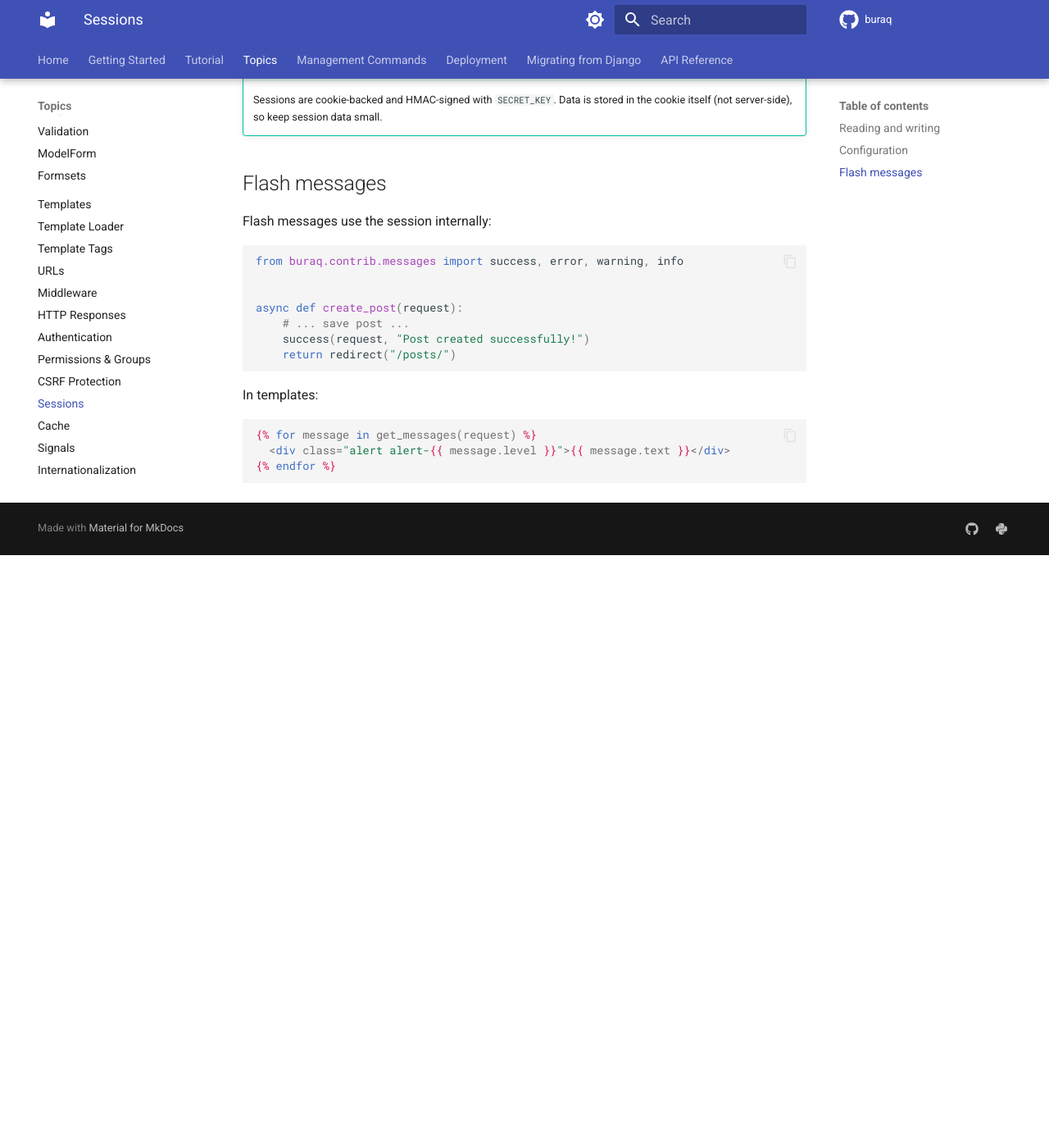
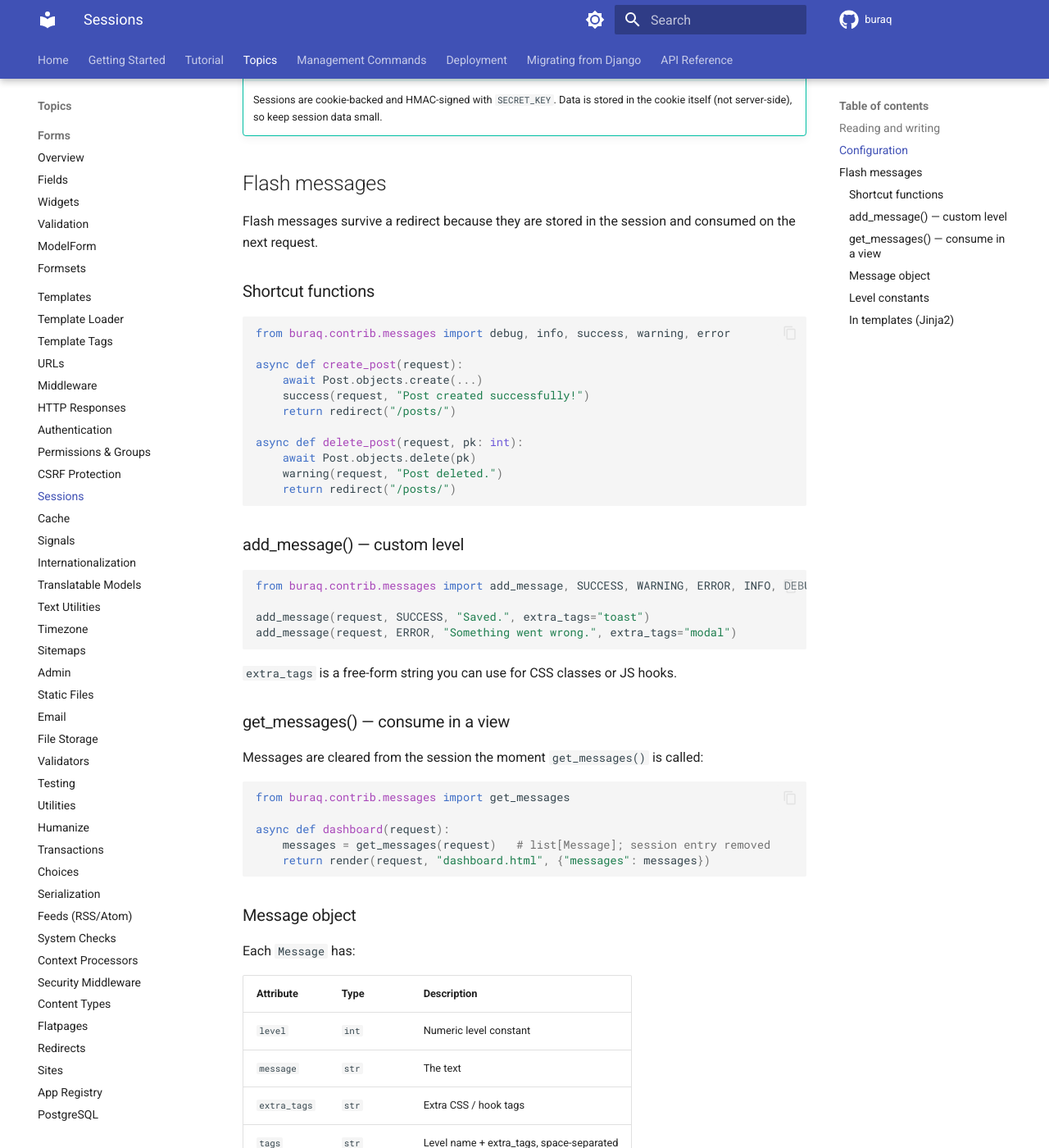
Before and after one commit to nezanuha/buraq, an MkDocs documentation site: the page built from docs/topics/sessions.md, in a window 1280 px wide and 1400 px high, scrolled down 812 px. Shown: the whole window at 82% size. Built offline with MkDocs 1.6.1 and Material for MkDocs 9.7.7, drawn with Linux system fonts in a browser that asks for light colours; comment, search, counter and statistics services are not loaded; the version menu is left out; before the commit the page ends 1489 px from its top, so only the background shows below that; some of the changed text lies outside the part shown.

Commit message:
docs: document final three gaps — cache_result, flash messages API, exceptions
cache.md:
- @cache_result(timeout, key) — cache any async function return value,
  not just views; auto-generated key from module+name+arg hash

sessions.md:
- Full flash messages API: add_message(), get_messages(), level constants
  (DEBUG/INFO/SUCCESS/WARNING/ERROR), Message object attributes (level,
  message, extra_tags, tags), template rendering example

reference/exceptions.md (new):
- ObjectDoesNotExist, MultipleObjectsReturned (ORM)
- ValidationError with code and params, NON_FIELD_ERRORS sentinel
- FieldError, PermissionDenied, ImproperlyConfigured, SuspiciousOperation
- Full reference table with Http404 cross-reference

mkdocs.yml: Exceptions added to API Reference nav

````diff
--- a/docs/topics/sessions.md
+++ b/docs/topics/sessions.md
@@ -34,22 +34,74 @@
 
 ## Flash messages
 
-Flash messages use the session internally:
+Flash messages survive a redirect because they are stored in the session and consumed on the next request.
+
+### Shortcut functions
 
 ```python
-from buraq.contrib.messages import success, error, warning, info
-
+from buraq.contrib.messages import debug, info, success, warning, error
 
 async def create_post(request):
-    # ... save post ...
+    await Post.objects.create(...)
     success(request, "Post created successfully!")
+    return redirect("/posts/")
+
+async def delete_post(request, pk: int):
+    await Post.objects.delete(pk)
+    warning(request, "Post deleted.")
     return redirect("/posts/")
 ```
 
-In templates:
+### add_message() — custom level
+
+```python
+from buraq.contrib.messages import add_message, SUCCESS, WARNING, ERROR, INFO, DEBUG
+
+add_message(request, SUCCESS, "Saved.", extra_tags="toast")
+add_message(request, ERROR, "Something went wrong.", extra_tags="modal")
+```
+
+`extra_tags` is a free-form string you can use for CSS classes or JS hooks.
+
+### get_messages() — consume in a view
+
+Messages are cleared from the session the moment `get_messages()` is called:
+
+```python
+from buraq.contrib.messages import get_messages
+
+async def dashboard(request):
+    messages = get_messages(request)   # list[Message]; session entry removed
+    return render(request, "dashboard.html", {"messages": messages})
+```
+
+### Message object
+
+Each `Message` has:
+
+| Attribute | Type | Description |
+|---|---|---|
+| `level` | `int` | Numeric level constant |
+| `message` | `str` | The text |
+| `extra_tags` | `str` | Extra CSS / hook tags |
+| `tags` | `str` | Level name + extra_tags, space-separated |
+
+### Level constants
+
+| Constant | Value | Shortcut |
+|---|---|---|
+| `DEBUG` | 10 | `debug()` |
+| `INFO` | 20 | `info()` |
+| `SUCCESS` | 25 | `success()` |
+| `WARNING` | 30 | `warning()` |
+| `ERROR` | 40 | `error()` |
+
+### In templates (Jinja2)
 
 ```html+jinja
-{% for message in get_messages(request) %}
-  <div class="alert alert-{{ message.level }}">{{ message.text }}</div>
+{% for message in messages %}
+  <div class="alert alert-{{ message.tags }}">{{ message.message }}</div>
 {% endfor %}
 ```
+
+Pass messages from the view context, or use a context processor to make `get_messages(request)` available globally.
--- a/mkdocs.yml
+++ b/mkdocs.yml
@@ -164,3 +164,4 @@
     - buraq.views: reference/views.md
     - buraq.shortcuts: reference/shortcuts.md
     - buraq.urls: reference/urls.md
+    - Exceptions: reference/exceptions.md
````
Also changed, not shown: docs/reference/exceptions.md (added, +115 -0 lines), docs/topics/cache.md (+25 -0 lines).
